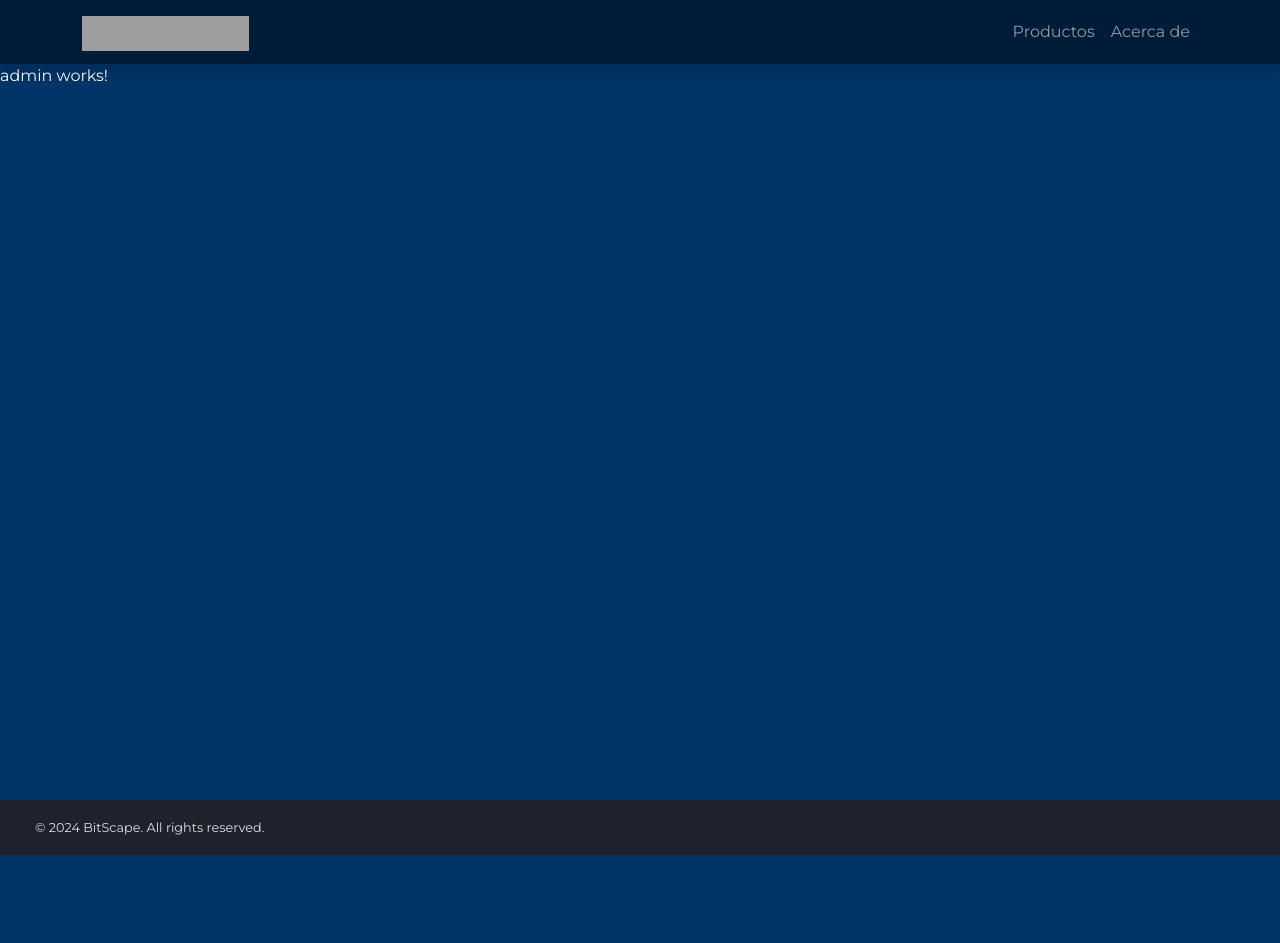
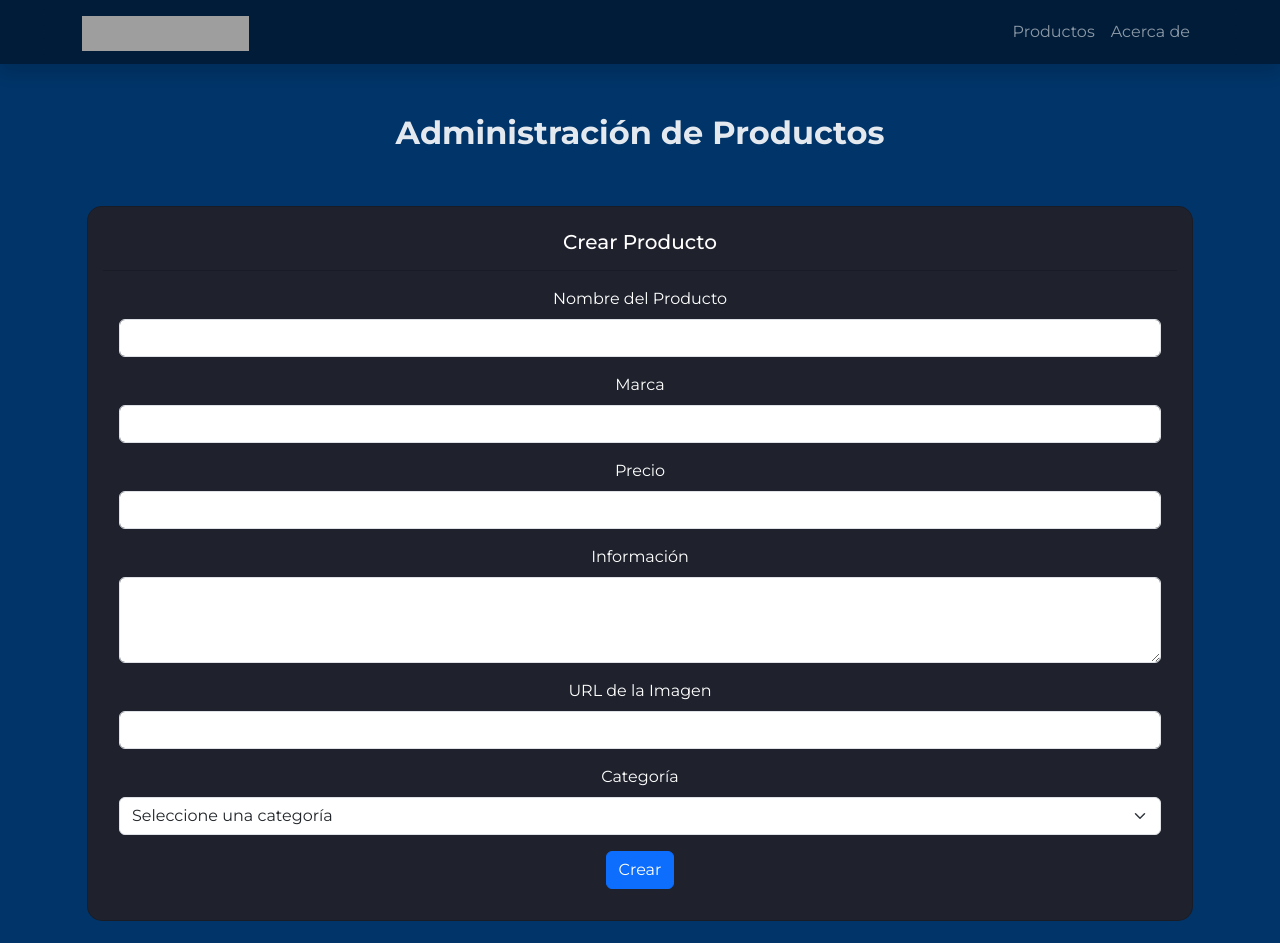
Before and after one commit to nickovice/BitScape, an Angular app: page /admin in a window 1280 px wide. Shown: the top 943 px of the page. Before the commit the page ends 864 px from the top, so only its background shows below. Built offline with nearby package versions, Linux system fonts and the light colour scheme; grey boxes are pictures that could not be loaded.

Commit message:
Testing api calls

```diff
--- a/src/app/admin/admin.component.html
+++ b/src/app/admin/admin.component.html
@@ -1,2 +1,145 @@
-<p>admin works!</p>
+<div class="container mt-5 mainContainer">
+    <h2 class="mb-4">Administración de Productos</h2>
+
+    <!-- Formulario para crear productos -->
+    <div class="card mb-4">
+      <div class="card-header">
+        <h5>Crear Producto</h5>
+      </div>
+      <div class="card-body">
+        <form>
+          <div class="mb-3">
+            <label for="createProductName" class="form-label">Nombre del Producto</label>
+            <input type="text" class="form-control" id="createProductName" name="name" required>
+          </div>
+          <div class="mb-3">
+            <label for="createProductBrand" class="form-label">Marca</label>
+            <input type="text" class="form-control" id="createProductBrand" name="brand" required>
+          </div>
+          <div class="mb-3">
+            <label for="createProductPrice" class="form-label">Precio</label>
+            <input type="number" class="form-control" id="createProductPrice" name="price" required>
+          </div>
+          <div class="mb-3">
+            <label for="createProductInfo" class="form-label">Información</label>
+            <textarea class="form-control" id="createProductInfo" name="info" rows="3" required></textarea>
+          </div>
+          <div class="mb-3">
+            <label for="createProductImageUrl" class="form-label">URL de la Imagen</label>
+            <input type="url" class="form-control" id="createProductImageUrl" name="imageUrl" required>
+          </div>
+          <div class="mb-3">
+            <label for="createProductCategory" class="form-label">Categoría</label>
+            <select class="form-select" id="createProductCategory" name="category" required>
+              <option value="">Seleccione una categoría</option>
+              <option value="Electrónica">Electrónica</option>
+              <option value="Hogar">Hogar</option>
+              <option value="Jardín">Jardín</option>
+              <option value="Deportes">Deportes</option>
+            </select>
+          </div>
+          <button type="submit" class="btn btn-primary">Crear</button>
+        </form>
+      </div>
+    </div>
+
+    <!-- Formulario para actualizar productos -->
+    <div class="card mb-4">
+      <div class="card-header">
+        <h5>Actualizar Producto</h5>
+      </div>
+      <div class="card-body">
+        <form>
+          <div class="mb-3">
+            <label for="updateProductId" class="form-label">ID del Producto</label>
+            <input type="text" class="form-control" id="updateProductId" name="id" required>
+          </div>
+          <div class="mb-3">
+            <label for="updateProductName" class="form-label">Nombre del Producto</label>
+            <input type="text" class="form-control" id="updateProductName" name="name" required>
+          </div>
+          <div class="mb-3">
+            <label for="updateProductBrand" class="form-label">Marca</label>
+            <input type="text" class="form-control" id="updateProductBrand" name="brand" required>
+          </div>
+          <div class="mb-3">
+            <label for="updateProductPrice" class="form-label">Precio</label>
+            <input type="number" class="form-control" id="updateProductPrice" name="price" required>
+          </div>
+          <div class="mb-3">
+            <label for="updateProductInfo" class="form-label">Información</label>
+            <textarea class="form-control" id="updateProductInfo" name="info" rows="3" required></textarea>
+          </div>
+          <div class="mb-3">
+            <label for="updateProductImageUrl" class="form-label">URL de la Imagen</label>
+            <input type="url" class="form-control" id="updateProductImageUrl" name="imageUrl" required>
+          </div>
+          <div class="mb-3">
+            <label for="updateProductCategory" class="form-label">Categoría</label>
+            <select class="form-select" id="updateProductCategory" name="category" required>
+              <option value="">Seleccione una categoría</option>
+              <option value="Electrónica">Electrónica</option>
+              <option value="Hogar">Hogar</option>
+              <option value="Jardín">Jardín</option>
+              <option value="Deportes">Deportes</option>
+            </select>
+          </div>
+          <button type="submit" class="btn btn-warning">Actualizar</button>
+        </form>
+      </div>
+    </div>
+
+    <!-- Tabla de productos -->
+    <div class="card">
+      <div class="card-header">
+        <h5>Lista de Productos</h5>
+      </div>
+      <div class="card-body">
+        <table class="table">
+          <thead>
+            <tr>
+              <th>ID</th>
+              <th>Nombre</th>
+              <th>Marca</th>
+              <th>Precio</th>
+              <th>Información</th>
+              <th>Categoría</th>
+              <th>Acciones</th>
+            </tr>
+          </thead>
+          <tbody>
+            <tr>
+              <td>1</td>
+              <td>Producto Ejemplo</td>
+              <td>Marca Ejemplo</td>
+              <td>$100</td>
+              <td>Descripción del producto ejemplo.</td>
+              <td>Electrónica</td>
+              <td>
+                <button class="btn btn-warning btn-sm">Editar</button>
+                <button class="btn btn-danger btn-sm">Borrar</button>
+              </td>
+            </tr>
+            <!-- Más filas de productos aquí -->
+          </tbody>
+        </table>
+      </div>
+    </div>
+
+    <!-- Sección para ver categorías -->
+    <div class="card mt-4">
+      <div class="card-header">
+        <h5>Categorías</h5>
+      </div>
+      <div class="card-body">
+        <ul class="list-group">
+          <li class="list-group-item">Electrónica</li>
+          <li class="list-group-item">Hogar</li>
+          <li class="list-group-item">Jardín</li>
+          <li class="list-group-item">Deportes</li>
+        </ul>
+      </div>
+    </div>
+  </div>
+
 <app-footer></app-footer>
--- a/src/app/admin/admin.component.scss
+++ b/src/app/admin/admin.component.scss
@@ -1,3 +1,7 @@
-p{
-    color: white;
+.mainContainer{
+    padding-top: 50px;
+    text-align: center;
 }
+.card{
+    background-color: rgb(31, 34, 45);
+}
--- a/src/app/app.module.ts
+++ b/src/app/app.module.ts
@@ -11,6 +11,7 @@ import { BrowserAnimationsModule } from '@angular/platform-browser/animations';
 import { SearchBoxComponent } from './search-box/search-box.component';
 import { ProductDetailComponent } from './products/product-detail/product-detail.component';
 import { HttpClientModule } from '@angular/common/http';
+import { FormsModule } from '@angular/forms';
 
 @NgModule({
   declarations: [
@@ -27,7 +28,8 @@ import { HttpClientModule } from '@angular/common/http';
     BrowserModule,
     AppRoutingModule,
     BrowserAnimationsModule,
-    HttpClientModule
+    HttpClientModule,
+    FormsModule
   ],
   providers: [
     provideClientHydration()
--- a/src/app/product-data.service.ts
+++ b/src/app/product-data.service.ts
@@ -17,10 +17,20 @@ export class ProductDataService {
   getAllProducts(): Observable<ProductCard[]> {
     return this.http.get<ProductCard[]>(url + '/products');
   }
+
   getAllCategories(): Observable<Category[]> {
     return this.http.get<Category[]>(url + '/categories');
   }
-  getAllBrands(): Observable<Brand[]> {
-    return this.http.get<Brand[]>(url + '/products');
+
+  getProductsByCategory(category_id: string): Observable<ProductCard[]>{
+    return this.http.get<ProductCard[]>(url + '/products?category=' + category_id);
+  }
+
+  getProductsByBrand(brand: string): Observable<ProductCard[]>{
+    return this.http.get<ProductCard[]>(url + '/products?brand=' + brand);
+  }
+
+  search(query: string){
+    return this.http.get<ProductCard[]>(url + '/products?search=' + query);
   }
 }
--- a/src/app/products/category.ts
+++ b/src/app/products/category.ts
@@ -1,3 +1,4 @@
 export interface Category {
     info: string,
+    name: string
 }
--- a/src/app/products/productCard.ts
+++ b/src/app/products/productCard.ts
@@ -3,4 +3,5 @@ export interface ProductCard {
     image: string,
     price: number,
     id: number,
+    brand: string
 }
--- a/src/app/products/products.component.scss
+++ b/src/app/products/products.component.scss
@@ -50,6 +50,7 @@ h5{
 
 .dropdown-item:hover{
     color: black;
+    cursor: pointer
 }
 
 .sortDiv {
--- a/src/app/products/products.component.ts
+++ b/src/app/products/products.component.ts
@@ -17,13 +17,43 @@ export class ProductsComponent implements OnInit {
   brands: Brand[] = []
 
   constructor(private productDataService: ProductDataService) { }
-  ngOnInit(): void{
+  ngOnInit(): void {
     this.loadData();
   }
 
+
   loadData(): void {
-    this.productDataService.getAllProducts().subscribe(productsCards => this.productsCards = productsCards);
-    this.productDataService.getAllCategories().subscribe(categories => this.categories = categories);
-    this.productDataService.getAllBrands().subscribe(brands => this.brands = brands);
+    this.productDataService.getAllProducts().subscribe(productsCards => {
+      this.productsCards = productsCards;
+      this.brands = Array.from(new Set(productsCards.map(p => p.brand)))
+                         .map(brand => ({ brand }));
+    });
+
+    this.productDataService.getAllCategories().subscribe(
+      categories => this.categories = categories
+    );
+  }
+
+  filterByCategory(category_id: string) {
+    this.productDataService.getProductsByCategory(category_id).subscribe(productsCards => this.productsCards = productsCards);
+  }
+
+  filterByBrand(brand: string) {
+    this.productDataService.getProductsByBrand(brand).subscribe(productsCards => this.productsCards = productsCards);
+  }
+
+  sort(order: string) {
+    this.productsCards.sort((a: ProductCard, b: ProductCard) => {
+      if (order == "asc") {
+        return a.price - b.price
+      }
+      else {
+        return b.price - a.price
+      }
+    })
+  }
+
+  search(query: string){
+    this.productDataService.search(query).subscribe(productsCards => this.productsCards = productsCards);
   }
 }
--- a/src/app/search-box/search-box.component.html
+++ b/src/app/search-box/search-box.component.html
@@ -2,8 +2,8 @@
     <div class="col-md-6">
       <div class="d-flex flexSearchBox">
         <div class="input-group me-2">
-          <input type="text" class="form-control custom-input" placeholder="Buscar productos...">
-          <button class="btn btn-outline-secondary custom-button" type="button">Buscar</button>
+          <input type="text" class="form-control custom-input" [(ngModel)]="searchQuery" (keydown.enter)="search()" placeholder="Buscar productos...">
+          <button class="btn btn-outline-secondary custom-button" type="button" (click)="search()">Buscar</button>
         </div>
       </div>
     </div>
--- a/src/app/search-box/search-box.component.ts
+++ b/src/app/search-box/search-box.component.ts
@@ -1,4 +1,5 @@
 import { Component } from '@angular/core';
+import { ProductsComponent } from '../products/products.component';
 
 @Component({
   selector: 'app-search-box',
@@ -7,4 +8,14 @@ import { Component } from '@angular/core';
 })
 export class SearchBoxComponent {
 
+  constructor(private productsComponent: ProductsComponent) { }
+  ngOnInit(): void {
+
+  }
+  searchQuery: string = '';
+
+search(){
+  const query = this.searchQuery;
+  this.productsComponent.search(query)
 }
+}
```
Also changed, not shown: src/app/products/products.component.html (+4 -4 lines).
